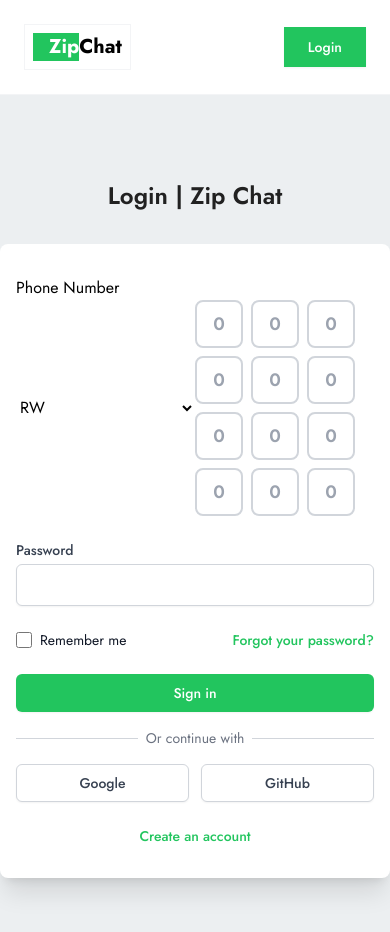
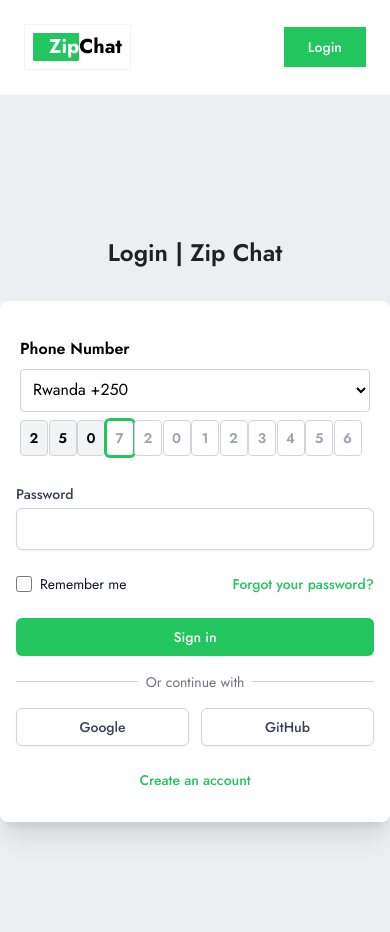
Before and after one commit to KeyyPress/pamoja-chat, a React (Vite) app in the folder apps/web/: page /auth/login in a window 390 px wide. Shown: the top 932 px of the page. Built offline with nearby package versions, Linux system fonts and the light colour scheme; the HTML template or start-up script is replaced by a standard one.

Commit message:
feat: add phone input with international validations

```diff
--- a/apps/web/src/components/PhoneInput.tsx
+++ b/apps/web/src/components/PhoneInput.tsx
@@ -1,72 +1,155 @@
 import {
-  parsePhoneNumber,
-  isValidPhoneNumber,
-  isPossiblePhoneNumber,
   getCountryCallingCode,
   getExampleNumber,
+  isValidPhoneNumber,
   getCountries,
-  isSupportedCountry,
-  PhoneNumber,
   type CountryCode,
-  type Examples,
 } from "libphonenumber-js/min";
-import { useState } from "react";
-import metadata from "libphonenumber-js/metadata.full";
+import examples from "libphonenumber-js/mobile/examples";
+import { useEffect, useRef, useState } from "react";
 
 const PhoneInputComponent = ({
-  onCountryChange,
-  phoneNumber,
   setPhoneNumber,
-  editPhone,
 }: {
-  onCountryChange: (country: string) => void;
-  phoneNumber: string;
   setPhoneNumber: (value: string) => void;
-  editPhone: boolean;
 }) => {
-  const countries = getCountries();
+  const regionNames = new Intl.DisplayNames(["en"], { type: "region" });
+  const countries = getCountries()
+    .map((el) => ({ code: el, name: regionNames.of(el) }))
+    .sort((a, b) => (a?.name || "").localeCompare(b?.name || ""));
+
   const [selectedCountry, setSelectedCountry] = useState<CountryCode>("RW");
+  const [phoneExample, setPhoneExample] = useState("720123456");
+  const [countryCode, setCountryCode] = useState("250");
+  const [phoneNumberIsValid, setPhoneNumberIsValid] = useState<null | boolean>(
+    null
+  );
+  const [localPhoneNumber, setLocalPhoneNumber] = useState<string[]>(
+    new Array(phoneExample.length).fill("")
+  );
 
-  console.log(countries);
+  const inputRefs = useRef<Array<HTMLInputElement | null>>([]);
+  useEffect(() => {
+    inputRefs.current[0]?.focus();
+  }, []);
+
+  useEffect(() => {
+    const example =
+      getExampleNumber(selectedCountry, examples)?.nationalNumber || "";
+    const code =
+      getExampleNumber(selectedCountry, examples)?.countryCallingCode || "";
+    setPhoneExample(example);
+    setCountryCode(code);
+    setLocalPhoneNumber(new Array(example.length).fill(""));
+    inputRefs.current = new Array(example.length).fill(null);
+  }, [selectedCountry]);
+
+  // Handle single input change
+  const handleChange = (index: number, value: string) => {
+    if (!/^\d*$/.test(value)) return; // only numbers
+
+    const updated = localPhoneNumber.map((el, i) => (i === index ? value : el));
+    setLocalPhoneNumber(updated);
+
+    // focus next input
+    if (value && index < inputRefs.current.length - 1)
+      inputRefs.current[index + 1]?.focus();
+
+    const fullNumber = countryCode + updated.join("");
+    const valid =
+      isValidPhoneNumber(fullNumber, selectedCountry) &&
+      updated.every((el) => el != "");
+
+    setPhoneNumberIsValid(valid);
+
+    if (valid) {
+      setPhoneNumber(fullNumber);
+    } else {
+      setPhoneNumber("");
+    }
+  };
+
+  // Handle backspace
+  const handleKeyDown = (
+    index: number,
+    e: React.KeyboardEvent<HTMLInputElement>
+  ) => {
+    if (e.key === "Backspace" && !localPhoneNumber[index] && index > 0) {
+      inputRefs.current[index - 1]?.focus();
+    }
+  };
+
+  // Handle paste event
+  const handlePaste = (e: React.ClipboardEvent<HTMLInputElement>) => {
+    e.preventDefault();
+    const pastedData = e.clipboardData.getData("Text").replace(/\D/g, ""); // only digits
+    if (!pastedData) return;
+
+    const newArray = new Array(localPhoneNumber.length).fill("");
+    for (let i = 0; i < newArray.length && i < pastedData.length; i++) {
+      newArray[i] = pastedData[i];
+    }
+    setLocalPhoneNumber(newArray);
+    setPhoneNumber(newArray.join(""));
+
+    // focus the last filled input or the last input
+    const focusIndex = Math.min(
+      pastedData.length,
+      inputRefs.current.length - 1
+    );
+    inputRefs.current[focusIndex]?.focus();
+  };
 
   return (
-    <div>
-      <div>Phone Number</div>
-      <div className="grid grid-cols-2">
+    <div className="w-full p-1">
+      <div className="font-semibold mb-2">Phone Number</div>
       <select
         name="phone-code"
         value={selectedCountry}
         onChange={(e) => setSelectedCountry(e.target.value as CountryCode)}
-          className="col-span-1 bg-white"
+        className="bg-white w-full md:w-40 border p-2 border-gray-300 rounded mb-2"
       >
-          {countries.map((country) => {
-            return <option value={country}>{country}</option>;
-          })}
+        {countries.map((country) => (
+          <option key={country.code} value={country.code}>
+            {country.name} +{getCountryCallingCode(country.code)}
+          </option>
+        ))}
       </select>
-        <div className="flex col-span-1 gap-2">
-          <div className="flex gap-2 flex-wrap">
-            {new Array(metadata.countries[selectedCountry]?.length)
-              .fill(0)
-              .map((_, index) => (
+
+      <div className="flex gap-[0.5px]">
+        {/* Country code */}
+        <div className="flex gap-[0.5px] items-center">
+          {[...countryCode].map((el, index) => (
             <input
               key={index}
-                  //   ref={(el) => {
-                  //     inputRefs.current[index] = el;
-                  //   }}
               type="text"
-                  inputMode="numeric"
-                  pattern="[0-9]*"
-                  maxLength={1}
-                  value={phoneNumber}
-                  //   onChange={(e) => handleDigitChange(index, e.target.value)}
-                  //   onKeyDown={(e) => handleKeyDown(index, e)}
-                  //   onPaste={handlePaste}
-                  disabled={!editPhone}
-                  className="w-12 h-12 text-center text-lg font-semibold border-2 border-gray-300 rounded-lg focus:border-green-500 focus:outline-none focus:ring-2 focus:ring-green-500/20 transition-all duration-200 disabled:bg-gray-50 disabled:cursor-not-allowed"
-                  placeholder="0"
+              readOnly
+              value={el}
+              className="w-7 h-9 md:w-10 md:h-12 text-center text-sm md:text-lg font-semibold border rounded border-gray-300 bg-gray-100"
             />
           ))}
         </div>
+
+        {/* Phone number inputs */}
+        <div className="flex gap-[0.5px] ">
+          {phoneExample.split("").map((el, index) => (
+            <input
+              key={index}
+              ref={(ref) => (inputRefs.current[index] = ref)}
+              type="text"
+              inputMode="numeric"
+              pattern="\d*"
+              maxLength={1}
+              value={localPhoneNumber[index] || ""}
+              onChange={(e) => handleChange(index, e.target.value)}
+              onKeyDown={(e) => handleKeyDown(index, e)}
+              onPaste={handlePaste}
+              placeholder={localPhoneNumber.filter(Boolean).length ? "" : el}
+              className={`w-7 h-9 ${
+                phoneNumberIsValid === false ? "border-2 border-red-300" : ""
+              } md:w-10 md:h-12 text-center text-sm md:text-lg font-semibold border rounded border-gray-300 focus:outline-none focus:ring-2 focus:ring-green-500 focus:border-green-500 transition`}
+            />
+          ))}
         </div>
       </div>
     </div>
```
Lines whose indentation alone changed are shown as unchanged.
